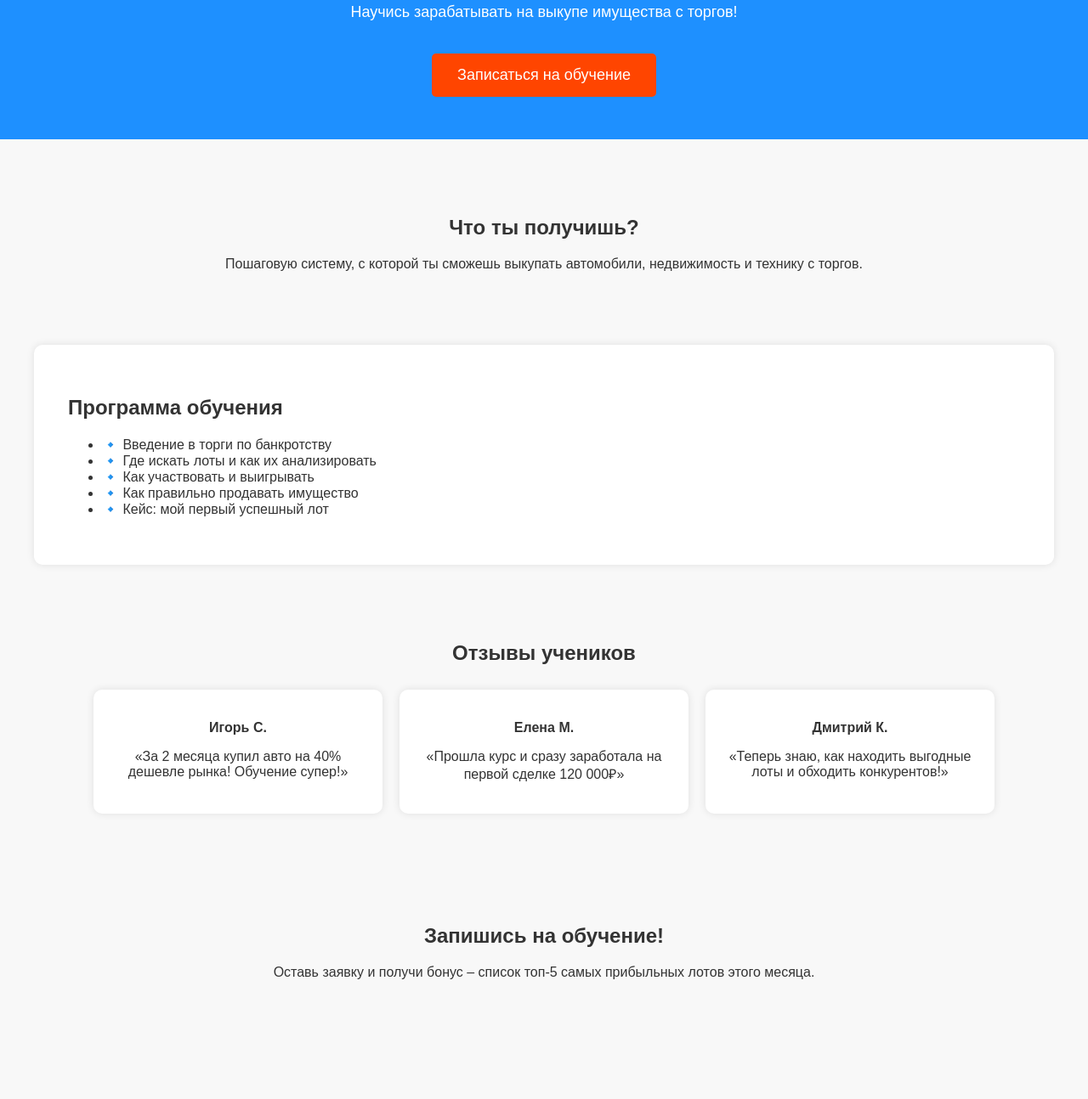
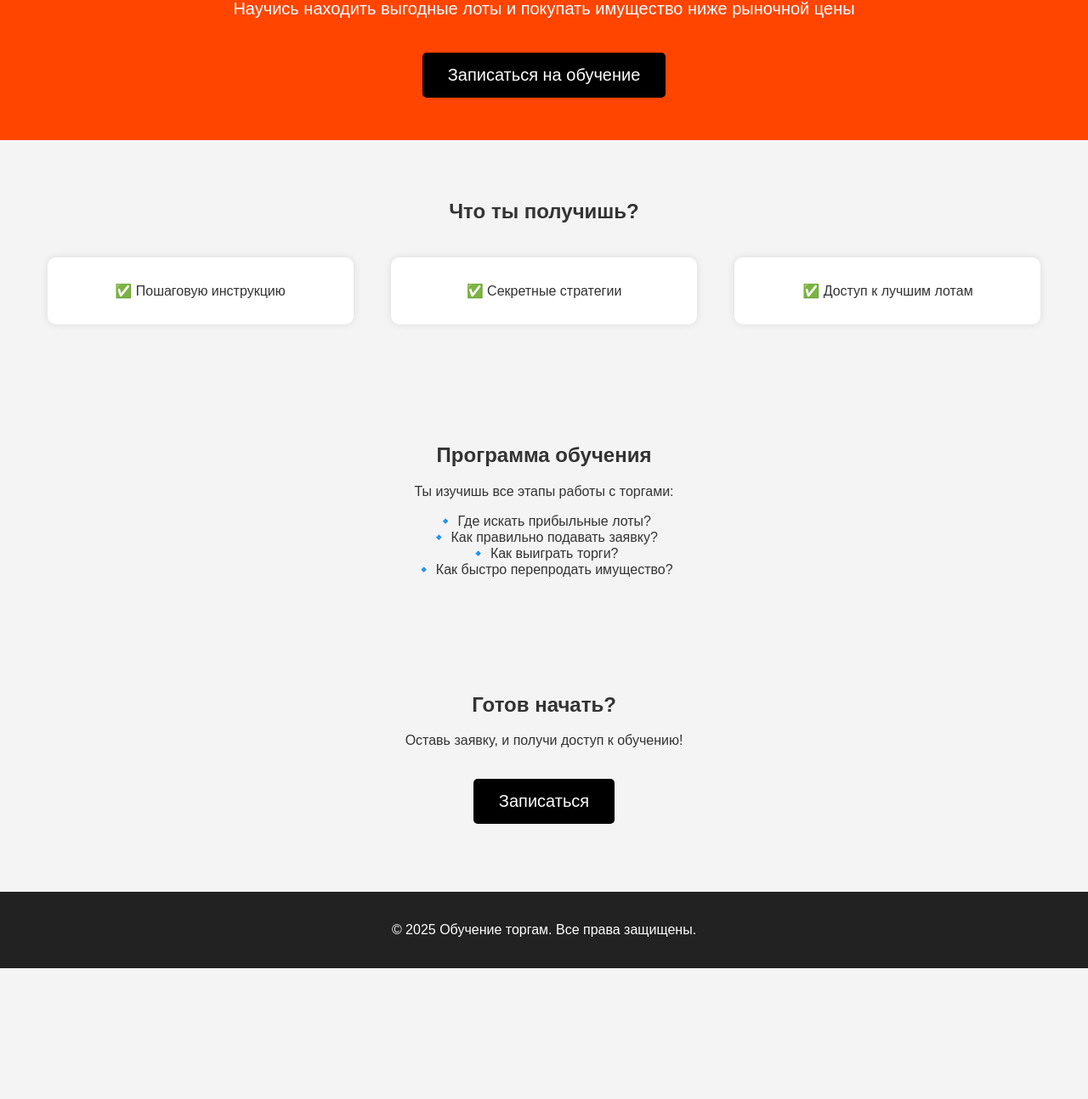
Before and after one commit to A-ibek133/my-course, a plain HTML site: page index.html in a window 1280 px wide. Shown: the part 106-1400 px from the top of the page at 85% size. After the commit the page ends 1246 px from the top, so only its background shows below. Drawn offline with Linux system fonts and the light colour scheme.

Commit message:
Update index.html

```diff
--- a/index.html
+++ b/index.html
@@ -3,131 +3,96 @@
 <head>
     <meta charset="UTF-8">
     <meta name="viewport" content="width=device-width, initial-scale=1.0">
-    <title>Обучение торгам по банкротству</title>
+    <title>Торги по банкротству - Обучение</title>
     <style>
         body {
             font-family: Arial, sans-serif;
             margin: 0;
             padding: 0;
-            background-color: #f8f8f8;
+            background-color: #f4f4f4;
             color: #333;
-        }
-        .container {
-            max-width: 1200px;
-            margin: 0 auto;
-            padding: 20px;
+            text-align: center;
         }
         .header {
-            text-align: center;
-            padding: 50px;
-            background: #1e90ff;
+            background: #ff4500;
             color: white;
+            padding: 50px 20px;
         }
         .header h1 {
             margin: 0;
-            font-size: 36px;
+            font-size: 40px;
         }
         .header p {
-            font-size: 18px;
+            font-size: 20px;
+            margin-top: 10px;
         }
         .btn {
             display: inline-block;
             padding: 15px 30px;
-            background: #ff4500;
+            background: #000;
             color: white;
             text-decoration: none;
-            font-size: 18px;
+            font-size: 20px;
+            margin-top: 20px;
             border-radius: 5px;
-            margin-top: 20px;
         }
         .btn:hover {
-            background: #e03e00;
+            background: #333;
         }
         .section {
-            text-align: center;
             padding: 50px 20px;
         }
-        .program {
+        .box {
             background: white;
-            padding: 40px;
-            margin: 20px 0;
+            padding: 30px;
+            margin: 20px;
             border-radius: 10px;
             box-shadow: 0 0 10px rgba(0, 0, 0, 0.1);
-        }
-        .reviews {
-            display: flex;
-            flex-wrap: wrap;
-            justify-content: center;
-        }
-        .review {
-            background: white;
-            padding: 20px;
-            margin: 10px;
+            display: inline-block;
             width: 300px;
-            border-radius: 10px;
-            box-shadow: 0 0 10px rgba(0, 0, 0, 0.1);
         }
         .footer {
-            text-align: center;
+            background: #222;
+            color: white;
             padding: 20px;
-            background: #333;
-            color: white;
-            margin-top: 20px;
+            margin-top: 30px;
         }
     </style>
 </head>
 <body>
 
     <div class="header">
-        <h1>Обучение торгам по банкротству</h1>
-        <p>Научись зарабатывать на выкупе имущества с торгов!</p>
+        <h1>Зарабатывай на торгах по банкротству</h1>
+        <p>Научись находить выгодные лоты и покупать имущество ниже рыночной цены</p>
         <a href="#signup" class="btn">Записаться на обучение</a>
     </div>
 
-    <div class="container">
     <div class="section">
         <h2>Что ты получишь?</h2>
-            <p>Пошаговую систему, с которой ты сможешь выкупать автомобили, недвижимость и технику с торгов.</p>
+        <div class="box">✅ Пошаговую инструкцию</div>
+        <div class="box">✅ Секретные стратегии</div>
+        <div class="box">✅ Доступ к лучшим лотам</div>
     </div>
 
-        <div class="program">
+    <div class="section">
         <h2>Программа обучения</h2>
-            <ul>
-                <li>🔹 Введение в торги по банкротству</li>
-                <li>🔹 Где искать лоты и как их анализировать</li>
-                <li>🔹 Как участвовать и выигрывать</li>
-                <li>🔹 Как правильно продавать имущество</li>
-                <li>🔹 Кейс: мой первый успешный лот</li>
+        <p>Ты изучишь все этапы работы с торгами:</p>
+        <ul style="list-style-type:none; padding:0;">
+            <li>🔹 Где искать прибыльные лоты?</li>
+            <li>🔹 Как правильно подавать заявку?</li>
+            <li>🔹 Как выиграть торги?</li>
+            <li>🔹 Как быстро перепродать имущество?</li>
         </ul>
     </div>
 
-        <div class="section">
-            <h2>Отзывы учеников</h2>
-            <div class="reviews">
-                <div class="review">
-                    <p><strong>Игорь С.</strong></p>
-                    <p>«За 2 месяца купил авто на 40% дешевле рынка! Обучение супер!»</p>
-                </div>
-                <div class="review">
-                    <p><strong>Елена М.</strong></p>
-                    <p>«Прошла курс и сразу заработала на первой сделке 120 000₽»</p>
-                </div>
-                <div class="review">
-                    <p><strong>Дмитрий К.</strong></p>
-                    <p>«Теперь знаю, как находить выгодные лоты и обходить конкурентов!»</p>
-                </div>
-            </div>
-        </div>
-
     <div class="section" id="signup">
-            <h2>Запишись на обучение!</h2>
-            <p>Оставь заявку и получи бонус – список топ-5 самых прибыльных лотов этого месяца.</p>
+        <h2>Готов начать?</h2>
+        <p>Оставь заявку, и получи доступ к обучению!</p>
         <a href="https://t.me/ТвойТелеграм" class="btn">Записаться</a>
-        </div>
     </div>
 
     <div class="footer">
-        <p>© 2025 Твой проект по обучению торгам. Все права защищены.</p>
+        <p>© 2025 Обучение торгам. Все права защищены.</p>
     </div>
 
 </body>
```
Lines whose indentation alone changed are shown as unchanged.
